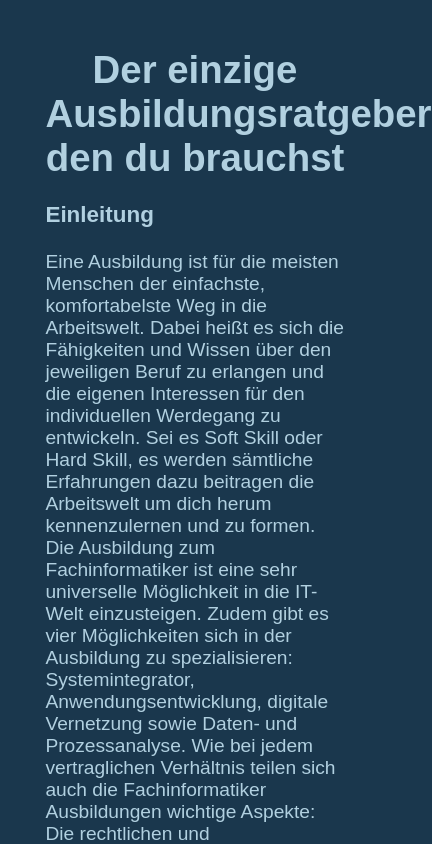
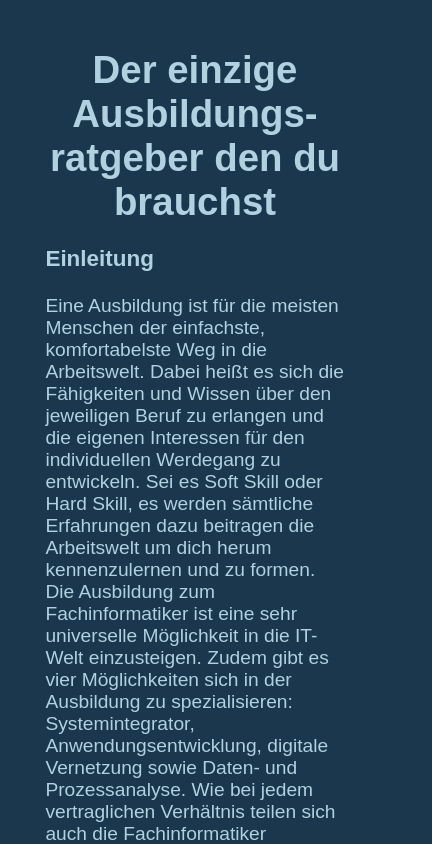
Before and after one commit to caevee/ausbildungsratgeber, a plain HTML site: page index.html in a window 390 px wide. Shown: the top 844 px of the page, 432 px wide, since content can reach past the window. Drawn offline with Linux system fonts and the light colour scheme.

Commit message:
Fixed hyphenation on title for mobile

```diff
--- a/index.html
+++ b/index.html
@@ -9,7 +9,7 @@
 </head>
 <body>
     <div class="container">
-        <h1>Der einzige Ausbildungsratgeber den du brauchst</h1>
+        <h1>Der einzige Ausbildungs&shy;ratgeber den du brauchst</h1>
         <h3>Einleitung</h3>
         <p>Eine Ausbildung ist für die meisten Menschen der einfachste, komfortabelste Weg in die Arbeitswelt. Dabei heißt es sich die Fähigkeiten und Wissen über den jeweiligen Beruf zu erlangen und die eigenen Interessen für den individuellen Werdegang zu entwickeln. Sei es Soft Skill oder Hard Skill, es werden sämtliche Erfahrungen dazu beitragen die Arbeitswelt um dich herum kennenzulernen und zu formen.
 Die Ausbildung zum Fachinformatiker ist eine sehr universelle Möglichkeit in die IT-Welt einzusteigen. Zudem gibt es vier Möglichkeiten sich in der Ausbildung zu spezialisieren: Systemintegrator, Anwendungsentwicklung, digitale Vernetzung sowie Daten- und Prozessanalyse.
```
